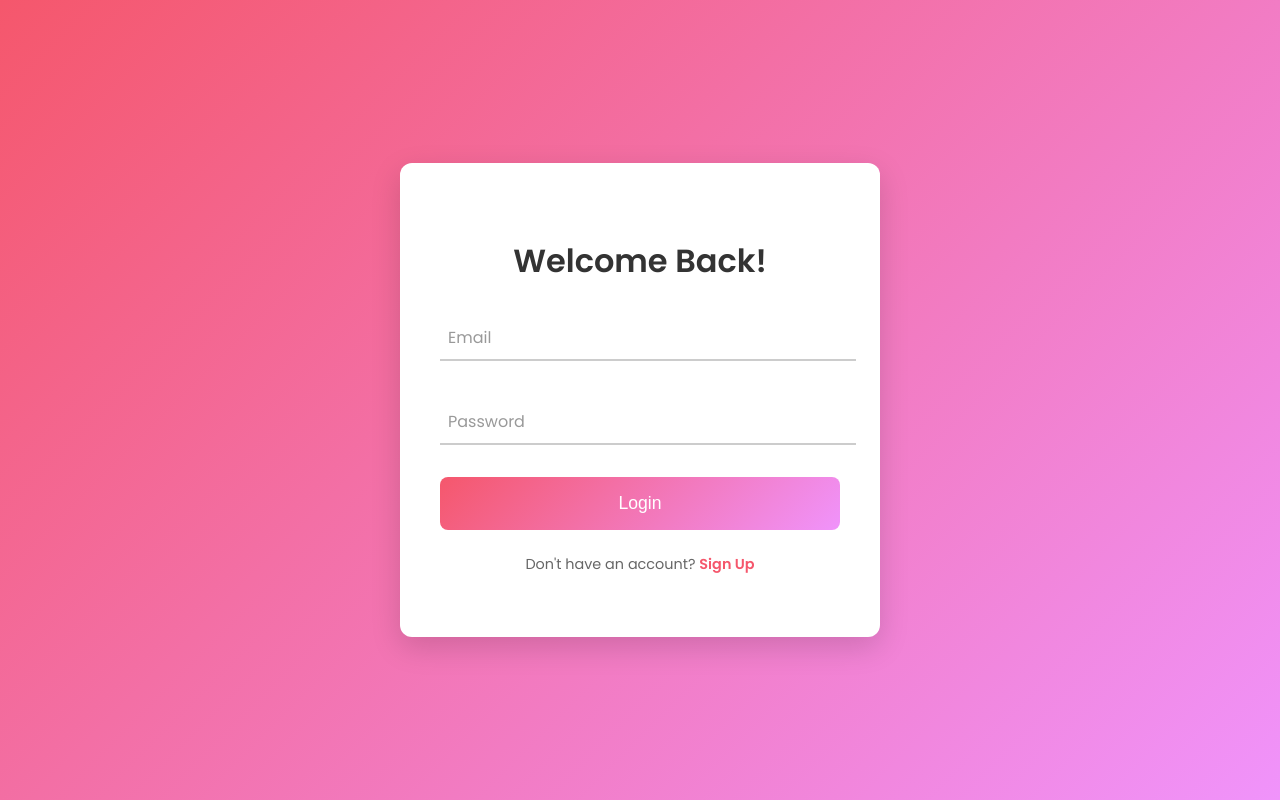
After one commit to HanaTeshome721/recipe-recommender, a Flask app: template templates/login.html in a window 1280 px wide. The commit adds this page. Run offline with Flask 3, Linux system fonts and the light colour scheme; the template is opened without the code that fills it, so the values that code supplies are empty.

Commit message:
feat:frontend part for the app

```diff
--- /dev/null
+++ b/static/css/style.css
@@ -0,0 +1,363 @@
+body {
+    font-family: 'Arial', sans-serif;
+    background-color: #f4f4f9;
+    color: #333;
+    display: flex;
+    justify-content: center;
+    align-items: center;
+    height: 100vh;
+    margin: 0;
+}
+
+.container {
+    text-align: center;
+    background: #fff;
+    padding: 3rem 4rem;
+    border-radius: 12px;
+    box-shadow: 0 4px 20px rgba(0, 0, 0, 0.1);
+}
+
+header h1 {
+    font-size: 2.5rem;
+    color: #5a5a5a;
+    margin-bottom: 1.5rem;
+}
+
+nav .btn {
+    display: inline-block;
+    padding: 12px 24px;
+    margin: 0 10px;
+    font-size: 1rem;
+    color: #fff;
+    background-color: #007bff;
+    border: none;
+    border-radius: 6px;
+    text-decoration: none;
+    transition: background-color 0.3s ease, transform 0.2s ease;
+    box-shadow: 0 2px 5px rgba(0, 0, 0, 0.2);
+}
+
+nav .btn:hover {
+    background-color: #0056b3;
+    transform: translateY(-2px);
+}
+
+body {
+    font-family: 'Poppins', sans-serif;
+    background: linear-gradient(135deg, #f093fb 0%, #f5576c 100%);
+    display: flex;
+    justify-content: center;
+    align-items: center;
+    height: 100vh;
+    margin: 0;
+    color: #333;
+}
+
+.form-container {
+    background: #fff;
+    padding: 3rem 2.5rem;
+    border-radius: 12px;
+    box-shadow: 0 10px 30px rgba(0, 0, 0, 0.15);
+    text-align: center;
+    width: 100%;
+    max-width: 400px;
+}
+
+h2 {
+    font-size: 2rem;
+    color: #333;
+    margin-bottom: 1.5rem;
+}
+
+.input-group {
+    position: relative;
+    margin-bottom: 2rem;
+}
+
+.input-group input {
+    width: 100%;
+    padding: 1rem 0.5rem;
+    font-size: 1rem;
+    border: none;
+    border-bottom: 2px solid #ccc;
+    outline: none;
+    background: transparent;
+    transition: border-bottom-color 0.3s ease;
+}
+
+.input-group input:focus {
+    border-bottom-color: #f5576c;
+}
+
+.input-group label {
+    position: absolute;
+    top: 1rem;
+    left: 0.5rem;
+    color: #999;
+    pointer-events: none;
+    transition: all 0.3s ease;
+}
+
+.input-group input:focus + label,
+.input-group input:not(:placeholder-shown) + label {
+    top: -1.25rem;
+    font-size: 0.8rem;
+    color: #f5576c;
+}
+
+.submit-btn {
+    width: 100%;
+    padding: 1rem;
+    font-size: 1.1rem;
+    color: #fff;
+    background: linear-gradient(135deg, #f093fb 0%, #f5576c 100%);
+    border: none;
+    border-radius: 8px;
+    cursor: pointer;
+    transition: transform 0.2s ease, box-shadow 0.2s ease;
+}
+
+.submit-btn:hover {
+    transform: translateY(-2px);
+    box-shadow: 0 5px 15px rgba(0, 0, 0, 0.1);
+}
+
+.login-link {
+    margin-top: 1.5rem;
+    font-size: 0.9rem;
+    color: #666;
+}
+
+.login-link a {
+    color: #f5576c;
+    text-decoration: none;
+    font-weight: 600;
+}
+
+.login-link a:hover {
+    text-decoration: underline;
+}
+
+body {
+    font-family: 'Poppins', sans-serif;
+    background: linear-gradient(135deg, #f5576c 0%, #f093fb 100%);
+    display: flex;
+    justify-content: center;
+    align-items: center;
+    height: 100vh;
+    margin: 0;
+    color: #333;
+}
+
+.form-container {
+    background: #fff;
+    padding: 3rem 2.5rem;
+    border-radius: 12px;
+    box-shadow: 0 10px 30px rgba(0, 0, 0, 0.15);
+    text-align: center;
+    width: 100%;
+    max-width: 400px;
+}
+
+h2 {
+    font-size: 2rem;
+    color: #333;
+    margin-bottom: 1.5rem;
+}
+
+.input-group {
+    position: relative;
+    margin-bottom: 2rem;
+}
+
+.input-group input {
+    width: 100%;
+    padding: 1rem 0.5rem;
+    font-size: 1rem;
+    border: none;
+    border-bottom: 2px solid #ccc;
+    outline: none;
+    background: transparent;
+    transition: border-bottom-color 0.3s ease;
+}
+
+.input-group input:focus {
+    border-bottom-color: #f5576c;
+}
+
+.input-group label {
+    position: absolute;
+    top: 1rem;
+    left: 0.5rem;
+    color: #999;
+    pointer-events: none;
+    transition: all 0.3s ease;
+}
+
+.input-group input:focus + label,
+.input-group input:not(:placeholder-shown) + label {
+    top: -1.25rem;
+    font-size: 0.8rem;
+    color: #f5576c;
+}
+
+.submit-btn {
+    width: 100%;
+    padding: 1rem;
+    font-size: 1.1rem;
+    color: #fff;
+    background: linear-gradient(135deg, #f5576c 0%, #f093fb 100%);
+    border: none;
+    border-radius: 8px;
+    cursor: pointer;
+    transition: transform 0.2s ease, box-shadow 0.2s ease;
+}
+
+.submit-btn:hover {
+    transform: translateY(-2px);
+    box-shadow: 0 5px 15px rgba(0, 0, 0, 0.1);
+}
+
+.signup-link {
+    margin-top: 1.5rem;
+    font-size: 0.9rem;
+    color: #666;
+}
+
+.signup-link a {
+    color: #f5576c;
+    text-decoration: none;
+    font-weight: 600;
+}
+
+.signup-link a:hover {
+    text-decoration: underline;
+}
+
+
+/* General body styles for context */
+body {
+    font-family: 'Poppins', sans-serif;
+    background-color: #f8f9fa;
+    display: flex;
+    justify-content: center;
+    align-items: center;
+    min-height: 100vh;
+    margin: 0;
+}
+
+/* Main Navigation Container */
+.profile-nav {
+    display: flex;
+    align-items: center;
+    gap: 20px;
+    padding: 15px 25px;
+    background: #fff;
+    border-radius: 12px;
+    box-shadow: 0 4px 12px rgba(0, 0, 0, 0.1);
+
+}
+
+/* Button Styling for "Pick Ingredients" */
+.nav-button {
+    background-color: #007bff;
+    color: #fff;
+    padding: 12px 24px;
+    border-radius: 8px;
+    text-decoration: none;
+    font-weight: 600;
+    transition: background-color 0.3s ease, transform 0.2s ease;
+    box-shadow: 0 2px 4px rgba(0, 0, 0, 0.1);
+}
+
+.nav-button:hover {
+    background-color: #0056b3;
+    transform: translateY(-2px); /* Lifts the button slightly on hover */
+}
+
+/* Link Styling for "Logout" */
+.nav-link {
+    color: #6c757d;
+    text-decoration: none;
+    font-weight: 500;
+    transition: color 0.3s ease;
+}
+
+.nav-link:hover {
+    color: #dc3545; /* Changes color to red on hover */
+    text-decoration: underline;
+}
+
+
+
+.card {
+    background-color: #ffffff;
+    border-radius: 12px;
+    box-shadow: 0 8px 25px rgba(0, 0, 0, 0.1);
+    padding: 40px;
+    width: 100%;
+    max-width: 500px;
+    box-sizing: border-box;
+    text-align: center;
+}
+
+.card-title {
+    color: #34495e; /* Dark slate blue */
+    font-size: 1.8rem;
+    margin-bottom: 25px;
+}
+
+.card-body {
+    margin-bottom: 20px;
+    text-align: left;
+}
+
+.checkbox-label {
+    display: block;
+    margin-bottom: 15px;
+    font-size: 1rem;
+    color: #555;
+    cursor: pointer;
+    transition: color 0.2s ease;
+}
+
+.checkbox-label:hover {
+    color: #007bff;
+}
+
+.checkbox-label input[type="checkbox"] {
+    margin-right: 10px;
+    transform: scale(1.1); /* Slightly larger checkboxes */
+    accent-color: #007bff; /* Colors the checkbox itself */
+}
+
+.btn {
+    width: 100%;
+    padding: 15px;
+    font-size: 1.1rem;
+    font-weight: 600;
+    color: #ffffff;
+    background-color: #007bff; /* Vivid blue */
+    border: none;
+    border-radius: 8px;
+    cursor: pointer;
+    transition: background-color 0.3s ease, transform 0.2s ease;
+}
+
+.btn:hover {
+    background-color: #0056b3; /* Darker blue on hover */
+    transform: translateY(-2px);
+}
+
+.card-result {
+    margin-top: 30px;
+    padding: 25px;
+    background-color: #ecf0f1; /* Light gray for the result area */
+    border-radius: 8px;
+    text-align: left;
+}
+
+.card-result p {
+    line-height: 1.6;
+    color: #555;
+}
--- /dev/null
+++ b/static/js/script.js
@@ -0,0 +1,40 @@
+document.addEventListener('DOMContentLoaded', () => {
+    console.log('Recipe Recommender page loaded successfully!');
+});
+document.addEventListener('DOMContentLoaded', function() {
+    console.log('Signup page loaded.');
+
+    const form = document.querySelector('.signup-form');
+    if (form) {
+        form.addEventListener('submit', function(event) {
+            // You can add client-side validation here if needed
+            const email = document.getElementById('email').value;
+            const password = document.getElementById('password').value;
+
+            if (!email || !password) {
+                console.log("Please fill out all fields.");
+                // Prevent form submission if validation fails
+                event.preventDefault();
+            }
+        });
+    }
+});
+
+document.addEventListener('DOMContentLoaded', function() {
+    console.log('Login page loaded.');
+
+    const form = document.querySelector('.login-form');
+    if (form) {
+        form.addEventListener('submit', function(event) {
+            // You can add client-side validation here if needed
+            const email = document.getElementById('email').value;
+            const password = document.getElementById('password').value;
+
+            if (!email || !password) {
+                console.log("Please fill out all fields.");
+                // Prevent form submission if validation fails
+                event.preventDefault();
+            }
+        });
+    }
+});
--- /dev/null
+++ b/templates/login.html
@@ -0,0 +1,30 @@
+<!DOCTYPE html>
+<html lang="en">
+<head>
+    <meta charset="UTF-8">
+    <meta name="viewport" content="width=device-width, initial-scale=1.0">
+    <title>Login</title>
+    <link rel="stylesheet" href="{{ url_for('static', filename='css/style.css') }}">
+    <link rel="preconnect" href="https://fonts.googleapis.com">
+    <link rel="preconnect" href="https://fonts.gstatic.com" crossorigin>
+    <link href="https://fonts.googleapis.com/css2?family=Poppins:wght@400;600&display=swap" rel="stylesheet">
+</head>
+<body>
+    <div class="form-container">
+        <h2>Welcome Back!</h2>
+        <form method="POST" class="login-form">
+            <div class="input-group">
+                <input type="email" name="email" id="email" placeholder=" " required>
+                <label for="email">Email</label>
+            </div>
+            <div class="input-group">
+                <input type="password" name="password" id="password" placeholder=" " required>
+                <label for="password">Password</label>
+            </div>
+            <button type="submit" class="submit-btn">Login</button>
+        </form>
+        <p class="signup-link">Don't have an account? <a href="/signup">Sign Up</a></p>
+    </div>
+    <script src="{{ url_for('static', filename='js/script.js') }}"></script>
+</body>
+</html>
```
Also changed, not shown: templates/history.html (added, +96 -0 lines), templates/index.html (+14 -4 lines), templates/ingredients.html (added, +142 -0 lines), templates/signup.html (added, +30 -0 lines), templates/welcome.html (added, +25 -0 lines).
